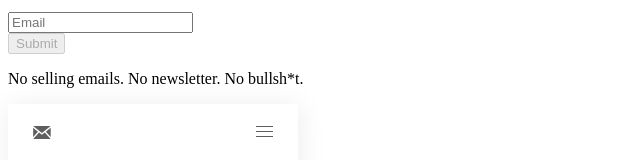
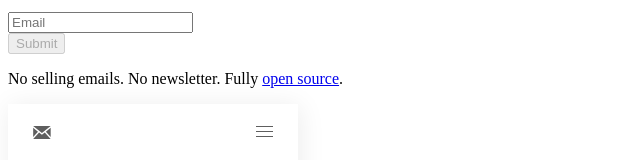
Before and after one commit to omerdemirkan/keyword-popularity-analyzer, a Next.js app in the folder client/: page / in a window 1280 px wide. Shown: the part 160-320 px from the top of the page, without its empty margins (0-640 px from the left). Built offline with nearby package versions, Linux system fonts and the light colour scheme; no server answers.

Commit message:
add link to repo to homepage hero section

```diff
--- a/client/src/pages/index.tsx
+++ b/client/src/pages/index.tsx
@@ -17,6 +17,7 @@ import Container from "../components/layout/Container";
 import { format } from "date-fns";
 import { localStorageCache } from "../utils/helpers/cache.helpers";
 import { useRouter } from "next/router";
+import NavLink from "../components/util/NavLink";
 
 const WEEKS = 416;
 const SEARCH_TERM = "bitcoin price";
@@ -98,7 +99,14 @@ export default function Home() {
               isSubmitting={isSubscribing}
             />
             <p className="text-sm mt-5 text-font-secondary font-light">
-              No selling emails. No newsletter. No bullsh*t.
+              No selling emails. No newsletter. Fully{" "}
+              <NavLink
+                href="https://github.com/omerdemirkan/remind-me-about-bitcoin"
+                newTab
+              >
+                <span className="underline">open source</span>
+              </NavLink>
+              .
             </p>
           </section>
           <div className="my-12 self-center max-w-full">
```
